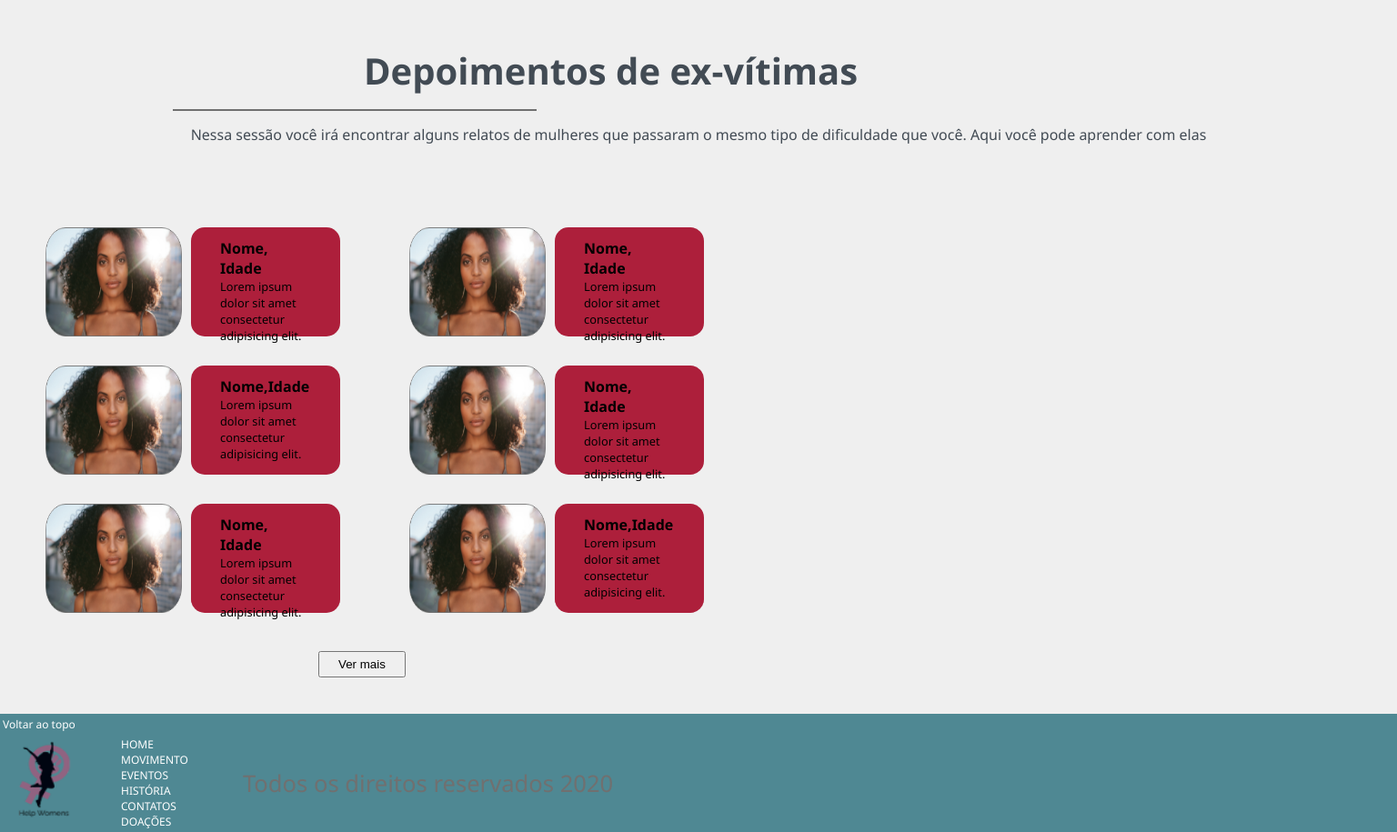
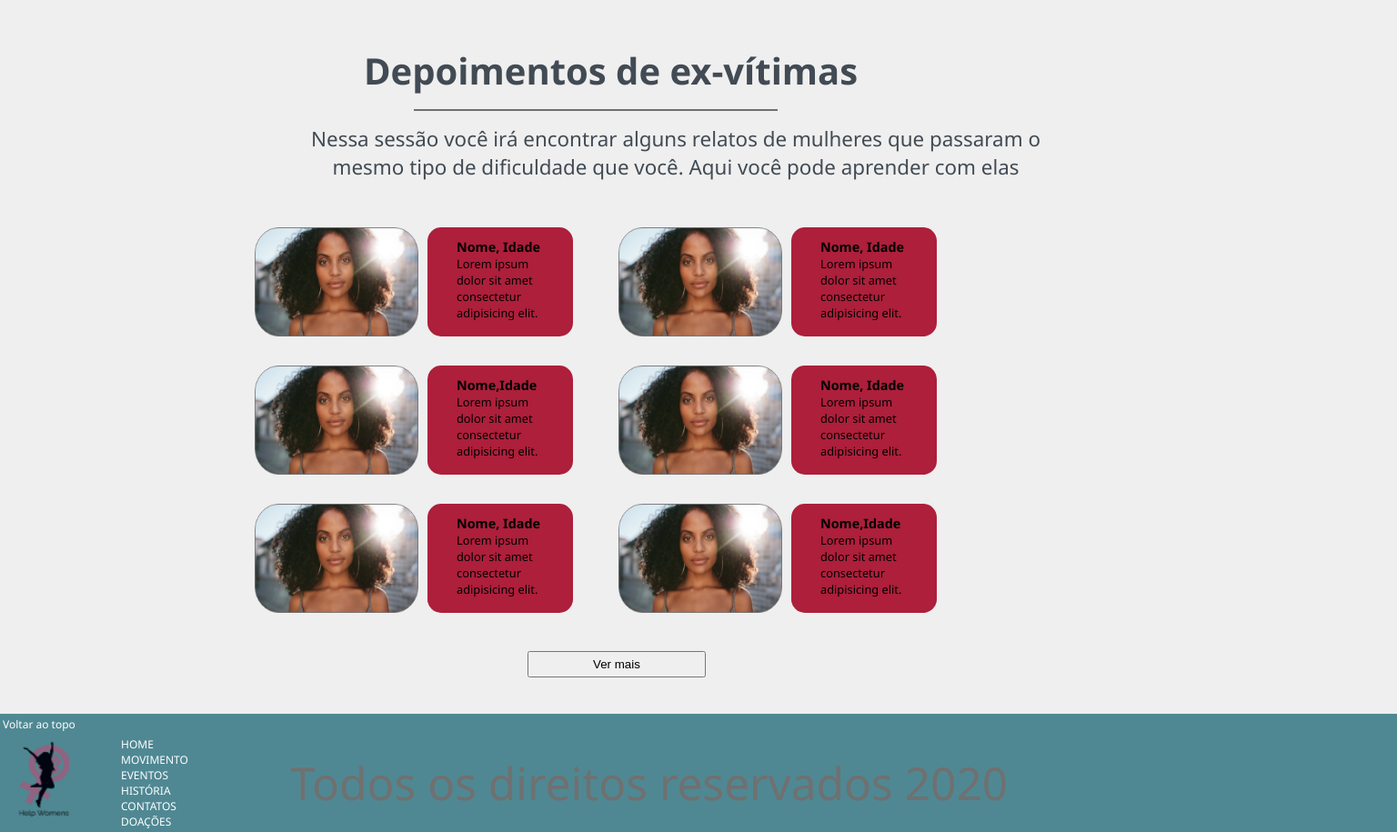
Before and after one commit to Lucca-GB/Movimento_social, a plain HTML site: page depoimento.html in a window 1536 px wide. Shown: the part 100-1015 px from the top of the page at 91% size. Drawn offline with Linux system fonts and the light colour scheme.

Commit message:
página desktop finalizada

```diff
--- a/css/style.css
+++ b/css/style.css
@@ -251,13 +251,35 @@ header .fa-bars{
     margin-left: 400px;
 }
 .barrinha{
-
+    margin-left: 455px;
 }
-
-
-
-
-
-
+.informacao p{
+    font-size: 1.4em;
+    padding: 0px 300px;
+    margin-left: -50px;
+}
+.btn button{
+    padding: 5px 70px;
+    margin-left: 580px;
+}
+.tst1{
+    margin-left: 230px;
+}
+.tst2{
+    margin-left: 230px;
+}
+.tst3{
+    margin-left: 230px;
+}
+.a h2{
+    font-size: 0.9em;
+}
+.card img{
+    width: 180px;
+}
+.rodape p{
+    margin-left: 112px;
+    font-size: 6.2em;
+    }
 
 }/* fim 1366px */
```
